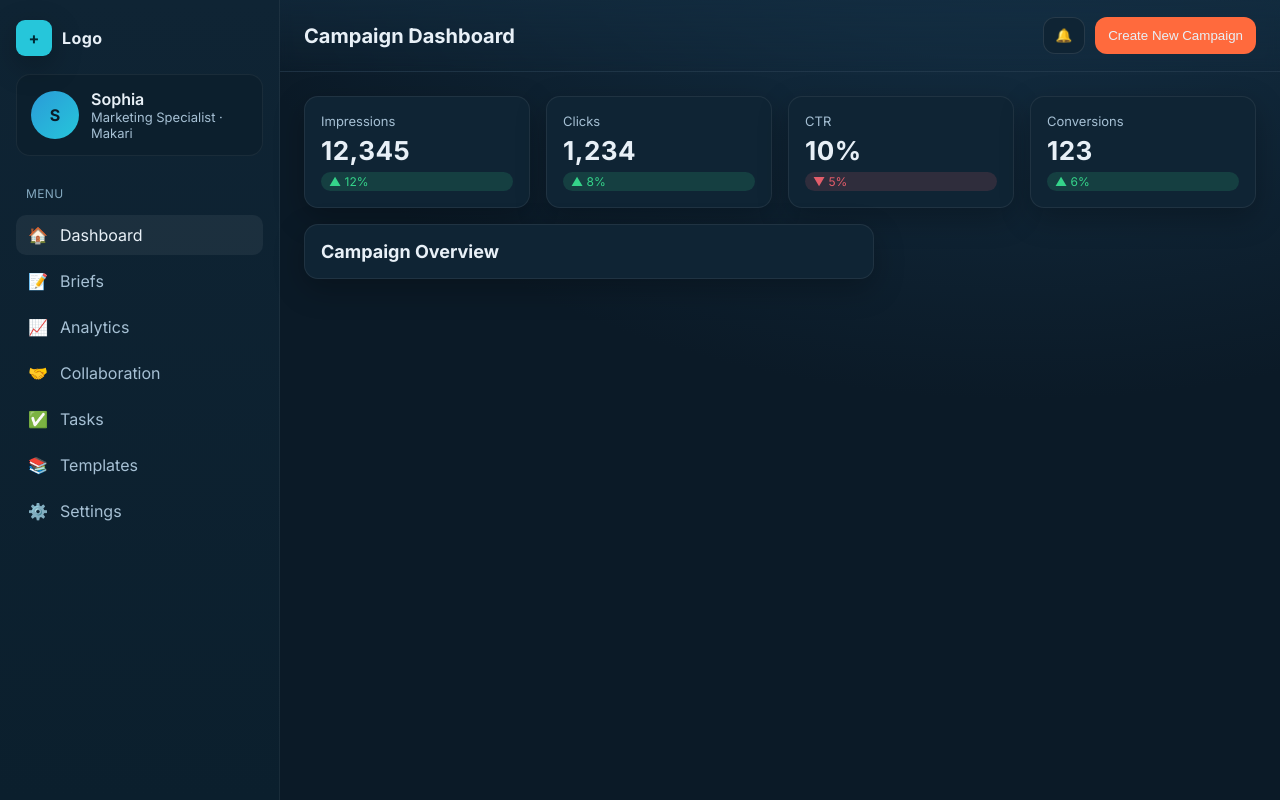
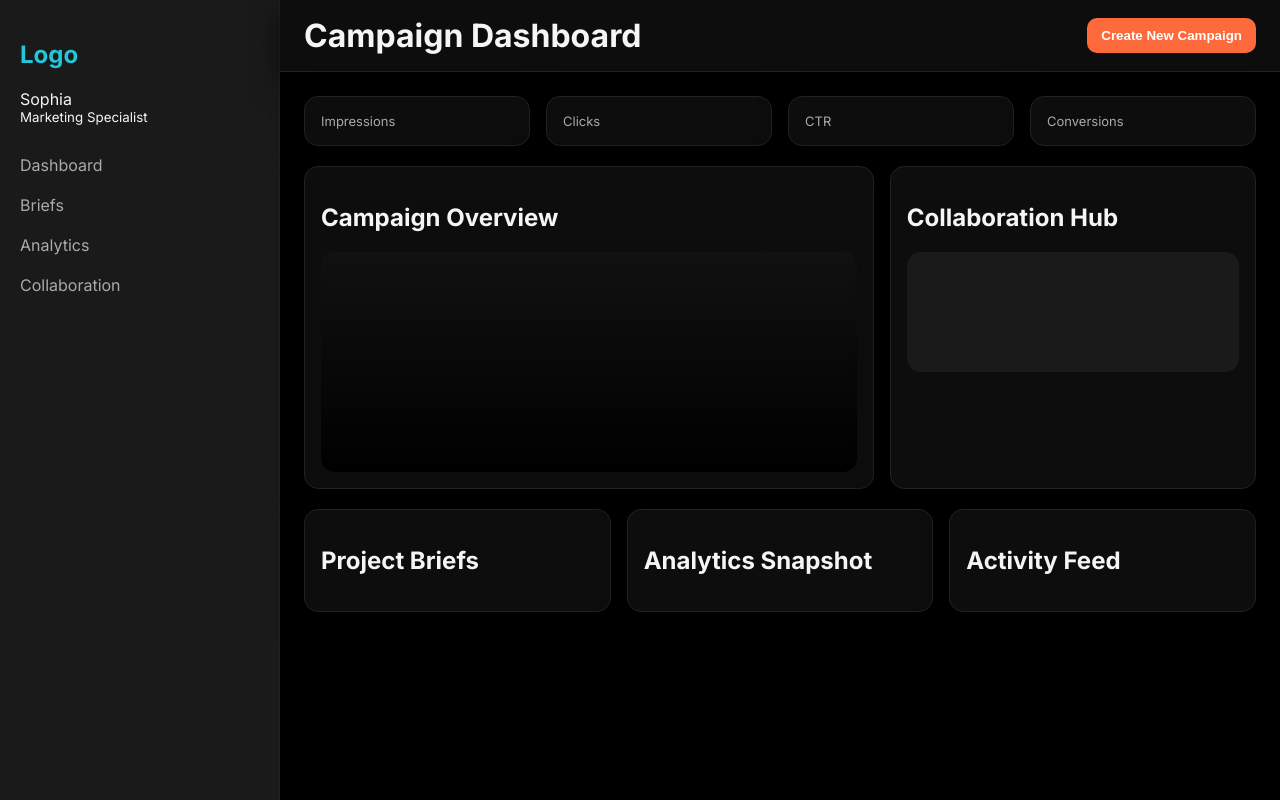
Before and after one commit to xyzeyu/campaign-dashboard, a plain HTML site: page index.html in a window 1280 px wide. Drawn offline with Linux system fonts and the light colour scheme.

Commit message:
Updated midnight black theme and cleared KPI values

```diff
--- a/index.html
+++ b/index.html
@@ -1,4 +1,3 @@
-<!DOCTYPE html>
 <html lang="en">
 <head>
 <meta charset="utf-8" />
@@ -7,80 +6,144 @@
 <link rel="preconnect" href="https://fonts.googleapis.com">
 <link rel="preconnect" href="https://fonts.gstatic.com" crossorigin>
 <link href="https://fonts.googleapis.com/css2?family=Inter:wght@400;500;600;700&display=swap" rel="stylesheet">
-<link rel="stylesheet" href="style.css" />
+<style>
+:root {
+--bg: #000000;
+--panel: #0d0d0d;
+--panel-2: #1a1a1a;
+--text: #f5f5f5;
+--muted: #aaaaaa;
+--accent: #26c6da;
+--accent-2: #ff6a3d;
+--ok: #35d48a;
+--down: #e35d6a;
+--radius: 14px;
+--shadow: 0 10px 30px rgba(0,0,0,.6);
+}
+
+
+* { box-sizing: border-box; }
+html, body { height: 100%; }
+body {
+margin: 0;
+font-family: 'Inter', sans-serif;
+background: var(--bg);
+color: var(--text);
+}
+
+
+.app {
+display: grid;
+grid-template-columns: 280px 1fr;
+grid-template-rows: 72px 1fr;
+grid-template-areas: "sidebar topbar" "sidebar main";
+min-height: 100vh;
+}
+
+
+aside.sidebar {
+grid-area: sidebar;
+background: var(--panel-2);
+color: var(--text);
+padding: 20px;
+border-right: 1px solid #222;
+}
+
+
+header.topbar {
+grid-area: topbar;
+background: var(--panel);
+color: var(--text);
+display:flex; align-items:center; justify-content:space-between;
+padding:16px 24px;
+border-bottom: 1px solid #222;
+box-shadow: var(--shadow);
+}
+
+
+main { grid-area: main; padding: 24px; }
+
+
+.card {
+background: var(--panel);
+border-radius: var(--radius);
+padding: 16px;
+box-shadow: var(--shadow);
+border: 1px solid #222;
+}
+
+
+.grid { display:grid; gap:16px; }
+.stats { grid-template-columns: repeat(4, 1fr); }
+
+
+.label { color: var(--muted); font-size: 13px; }
+.value { font-size: 26px; font-weight: 700; color: var(--text); }
+
+
+.chart, .bars, .spark { background: var(--panel-2); border-radius: var(--radius); }
+
+
+nav ul { list-style:none; padding:0; margin-top:20px; }
+nav li { padding:10px 0; color: var(--muted); cursor:pointer; }
+nav li:hover { color: var(--accent); }
+
+
+button { background: var(--accent-2); color:white; border:none; padding:10px 14px; border-radius:10px; cursor:pointer; font-weight:600; }
+button:hover { opacity: 0.9; }
+</style>
 </head>
 <body>
 <div class="app">
-<aside class="sidebar" aria-label="Sidebar">
-<div class="brand">
-<div class="logo">+</div>
-<div class="name">Logo</div>
-</div>
-
-
-<div class="userCard">
-<div class="avatar" aria-hidden="true">S</div>
-<div>
-<div class="name">Sophia</div>
-<div class="title">Marketing Specialist · Makari</div>
-</div>
-</div>
-
-
+<aside class="sidebar">
+<h2 style="color:var(--accent);">Logo</h2>
+<p>Sophia<br><small>Marketing Specialist</small></p>
 <nav>
-<div class="navSection">Menu</div>
 <ul>
-<li><a class="active" href="#"><span>🏠</span> <span>Dashboard</span></a></li>
-<li><a href="#"><span>📝</span> <span>Briefs</span></a></li>
-<li><a href="#"><span>📈</span> <span>Analytics</span></a></li>
-<li><a href="#"><span>🤝</span> <span>Collaboration</span></a></li>
-<li><a href="#"><span>✅</span> <span>Tasks</span></a></li>
-<li><a href="#"><span>📚</span> <span>Templates</span></a></li>
-<li><a href="#"><span>⚙️</span> <span>Settings</span></a></li>
+<li>Dashboard</li>
+<li>Briefs</li>
+<li>Analytics</li>
+<li>Collaboration</li>
 </ul>
 </nav>
 </aside>
 
 
 <header class="topbar">
-<div class="pageTitle">Campaign Dashboard</div>
-<div class="actions">
-<button class="btn" title="Notifications">🔔</button>
-<button class="btn primary">Create New Campaign</button>
-</div>
+<h1>Campaign Dashboard</h1>
+<button>Create New Campaign</button>
 </header>
 
 
 <main>
-<!-- Stat cards -->
-<section class="grid stats" aria-label="KPI Cards">
-<div class="card stat">
-<div class="label">Impressions</div>
-<div class="value">12,345</div>
-<div class="delta up">▲ 12%</div>
+<section class="grid stats">
+<div class="card"><div class="label">Impressions</div><div class="value"></div></div>
+<div class="card"><div class="label">Clicks</div><div class="value"></div></div>
+<div class="card"><div class="label">CTR</div><div class="value"></div></div>
+<div class="card"><div class="label">Conversions</div><div class="value"></div></div>
+</section>
+
+
+<section class="grid" style="margin-top:20px; grid-template-columns:1.4fr .9fr;">
+<div class="card">
+<h2>Campaign Overview</h2>
+<div class="chart" style="height:220px; margin-top:10px; background:linear-gradient(180deg,#111 0%,#000 100%);"></div>
 </div>
-<div class="card stat">
-<div class="label">Clicks</div>
-<div class="value">1,234</div>
-<div class="delta up">▲ 8%</div>
-</div>
-<div class="card stat">
-<div class="label">CTR</div>
-<div class="value">10%</div>
-<div class="delta down">▼ 5%</div>
-</div>
-<div class="card stat">
-<div class="label">Conversions</div>
-<div class="value">123</div>
-<div class="delta up">▲ 6%</div>
+
+
+<div class="card">
+<h2>Collaboration Hub</h2>
+<div class="bars" style="height:120px; margin-top:10px;"></div>
 </div>
 </section>
 
 
-<!-- Overview + Collaboration side card -->
-<section class="grid panels" style="margin-top:16px;">
-<div class="card">
-<div class="kv">
-<div>
-<div class="pageTitle small">Campaign Overview</div>
+<section class="grid" style="margin-top:20px; grid-template-columns:1fr 1fr 1fr;">
+<div class="card"><h2>Project Briefs</h2></div>
+<div class="card"><h2>Analytics Snapshot</h2></div>
+<div class="card"><h2>Activity Feed</h2></div>
+</section>
+</main>
+</div>
+</body>
 </html>
```
